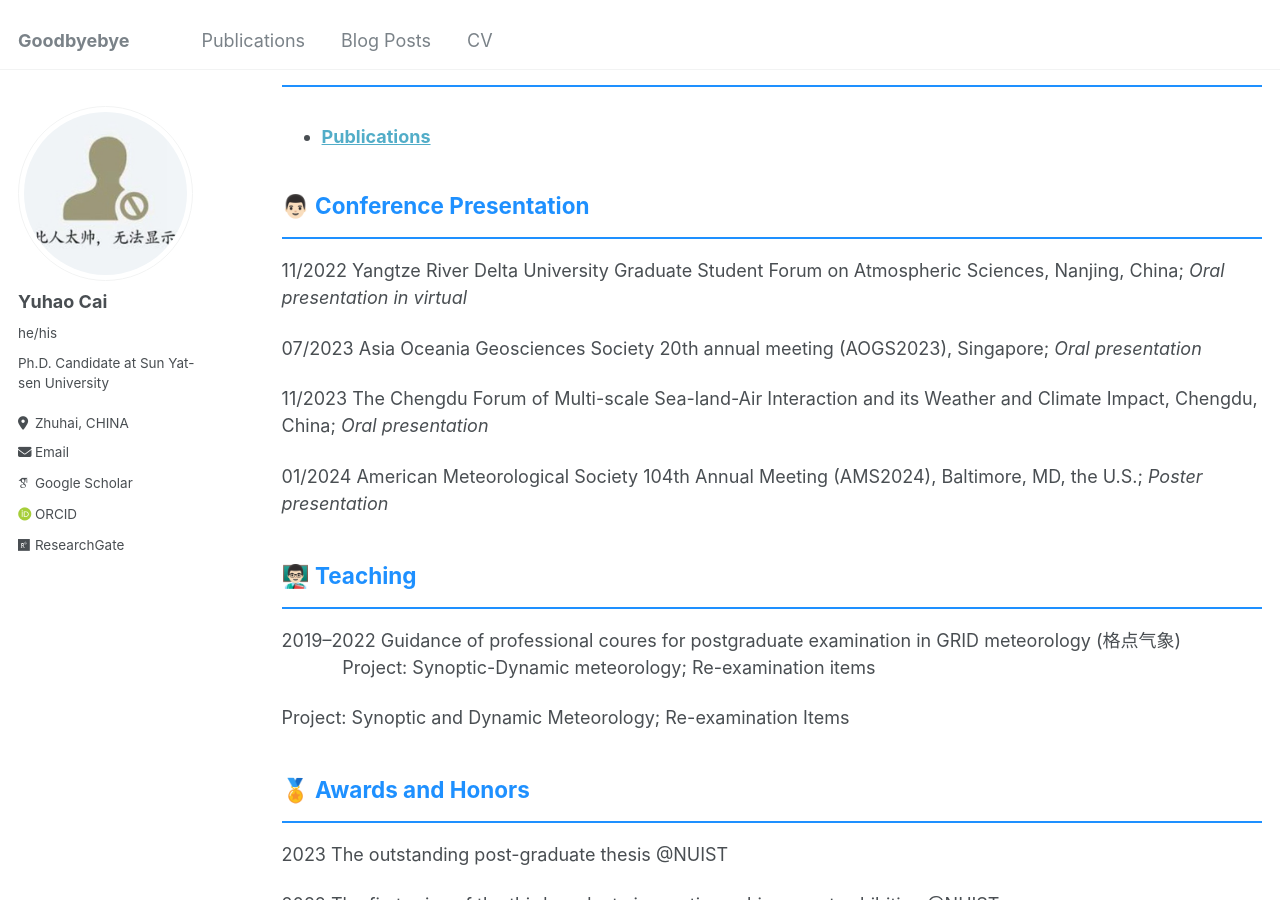
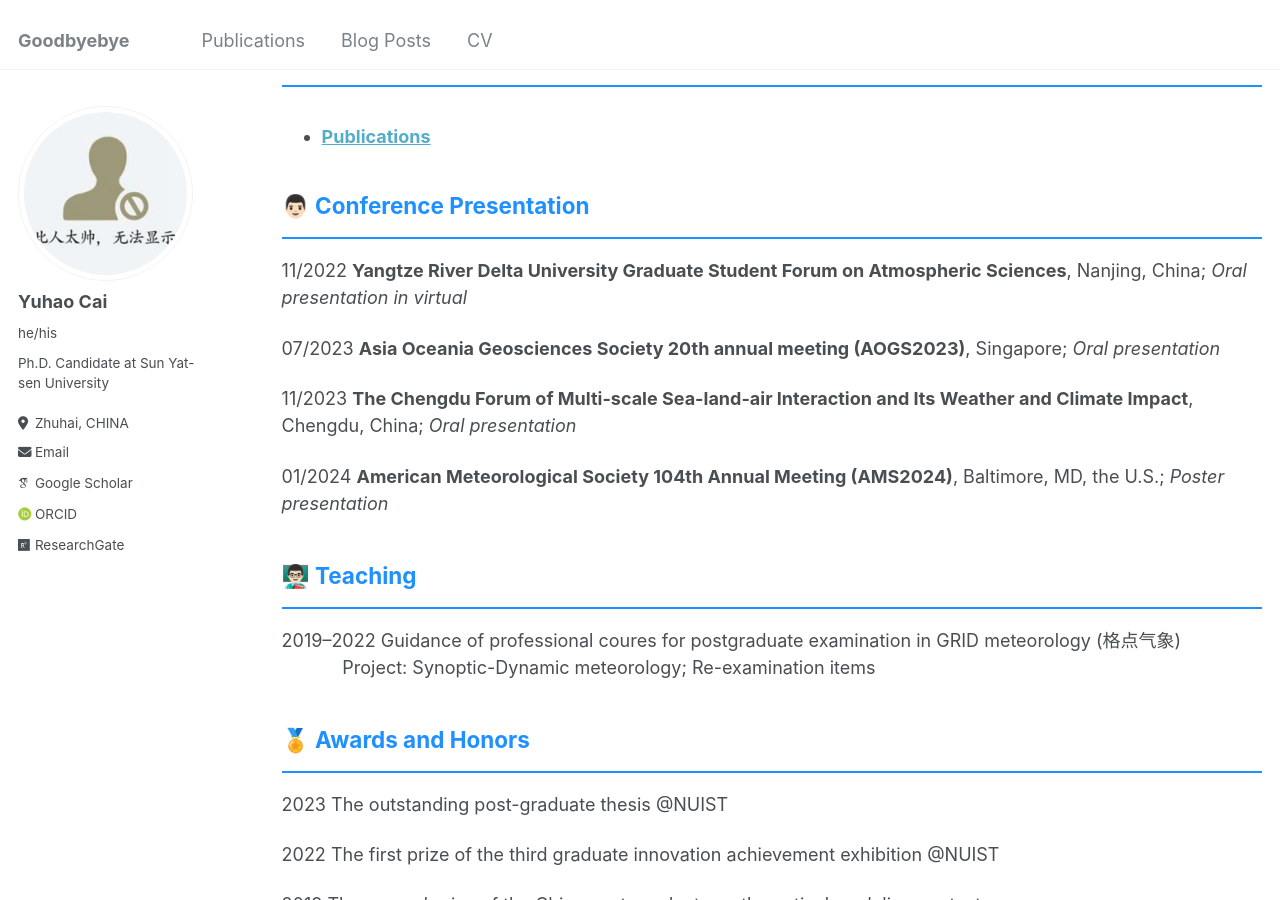
Before and after one commit to caiyh63/caiyh63.github.io, a Jekyll site: the page built from _pages/cv.md, in a window 1280 px wide and 900 px high, scrolled down 1092 px. Built offline with Jekyll 4.4.1, drawn with Linux system fonts in a browser that asks for light colours; some web fonts are replaced.

Commit message:
Update cv.md

```diff
--- a/_pages/cv.md
+++ b/_pages/cv.md
@@ -46,13 +46,13 @@ Thermal effect of Tibetan Plateau (snow, surface temperature) on East Asian clim
 
 ## 👨🏻‍ <span style="color:#1E90FF">Conference Presentation</span>
 <hr style="border: none; background-color: #1E90FF; height: 2px;"/>
-11/2022		Yangtze River Delta University Graduate Student Forum on Atmospheric Sciences, Nanjing, China; _Oral presentation in virtual_
+11/2022		**Yangtze River Delta University Graduate Student Forum on Atmospheric Sciences**, Nanjing, China; _Oral presentation in virtual_
 
-07/2023		Asia Oceania Geosciences Society 20th annual meeting (AOGS2023), Singapore; _Oral presentation_
+07/2023		**Asia Oceania Geosciences Society 20th annual meeting (AOGS2023)**, Singapore; _Oral presentation_
 
-11/2023		The Chengdu Forum of Multi-scale Sea-land-Air Interaction and its Weather and Climate Impact, Chengdu, China; _Oral presentation_
+11/2023		**The Chengdu Forum of Multi-scale Sea-land-air Interaction and Its Weather and Climate Impact**, Chengdu, China; _Oral presentation_
 
-01/2024		American Meteorological Society 104th Annual Meeting (AMS2024), Baltimore, MD, the U.S.; _Poster presentation_
+01/2024		**American Meteorological Society 104th Annual Meeting (AMS2024)**, Baltimore, MD, the U.S.; _Poster presentation_
 
 
 ##  👨🏻‍🏫 <span style="color:#1E90FF">Teaching</span>
@@ -61,7 +61,6 @@ Thermal effect of Tibetan Plateau (snow, surface temperature) on East Asian clim
 2019–2022 Guidance of  professional coures for postgraduate examination in GRID meteorology (格点气象)<br>
 &nbsp;&nbsp;&nbsp;&nbsp;&nbsp;&nbsp;&nbsp;&nbsp;&nbsp;&nbsp;&nbsp;&nbsp;Project: Synoptic-Dynamic meteorology; Re-examination items
 
-Project: Synoptic and Dynamic Meteorology; Re-examination Items
 
 ## 🏅 <span style="color:#1E90FF">Awards and Honors</span>
 <hr style="border: none; background-color: #1E90FF; height: 2px;"/>
```
